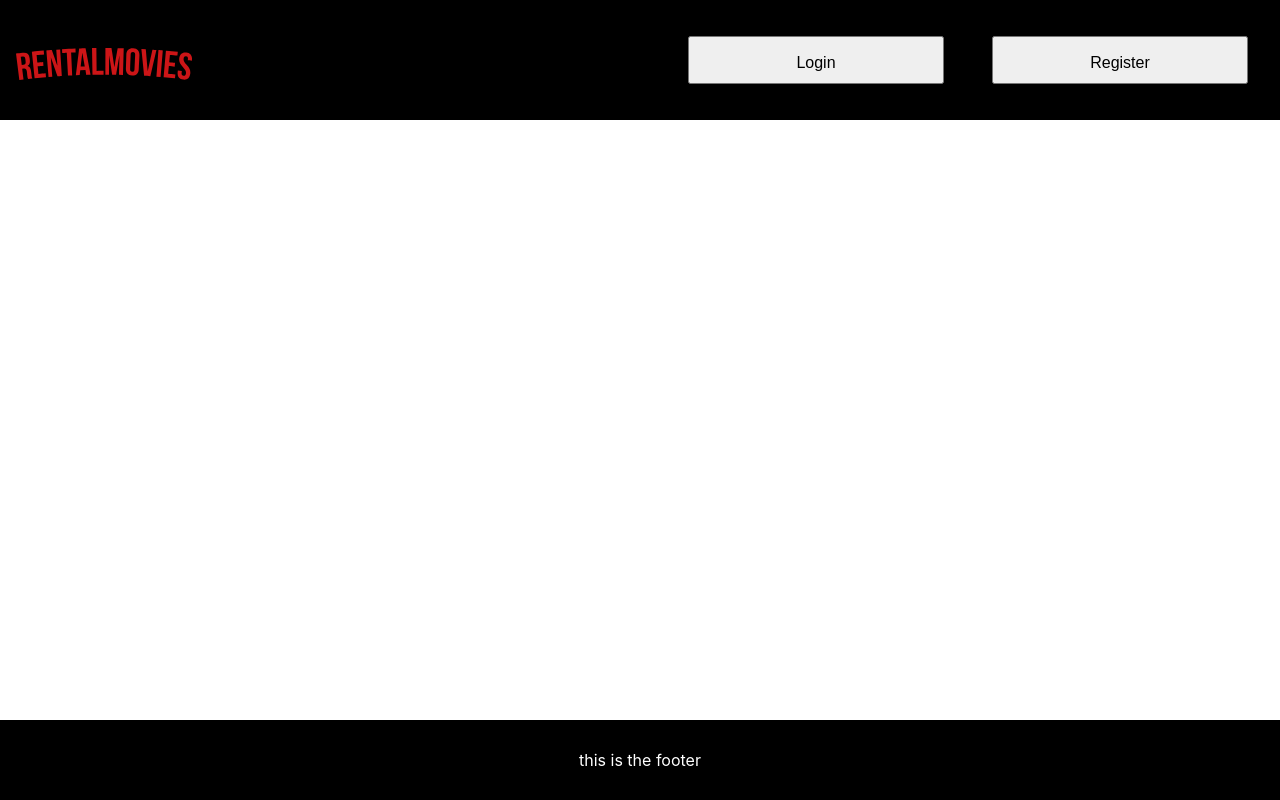
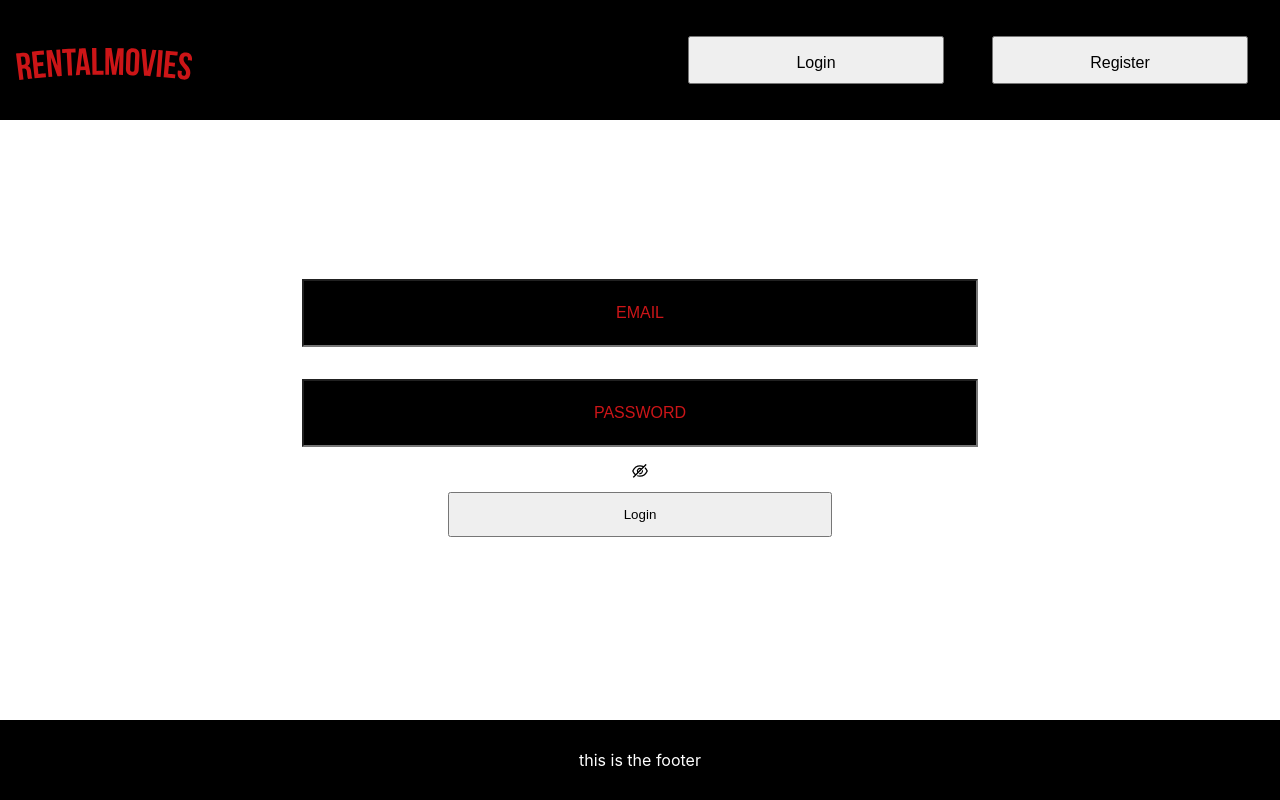
Before and after one commit to jhonjlinaresb/frontmovies, a React (Create React App) app: page /login in a window 1280 px wide. Built offline with nearby package versions, Linux system fonts and the light colour scheme.

Commit message:
Fix Login

```diff
--- a/src/App.js
+++ b/src/App.js
@@ -9,6 +9,7 @@ import Register from './containers/Register/Register'
 import Profile from './containers/Profile/Profile'
 import Header from './components/Header/Header'
 import Footer from './components/Footer/Footer'
+import Login from './containers/Login/Login';
 
 function App() {
   return (
@@ -17,6 +18,7 @@ function App() {
         <Header/>
         <Switch>
         <Route path='/' component={Home} exact />
+          <Route path='/login' component={Login} exact />
           <Route path='/register' component={Register} exact />
           <Route path='/profile' component={Profile} exact />
           </Switch>
--- a/src/components/Header/Header.scss
+++ b/src/components/Header/Header.scss
@@ -9,6 +9,7 @@
     justify-content: space-evenly;
     position: fixed;
     top: 0;
+    z-index: -1;
 }
 
 .logoContainer{
--- a/src/containers/Login/Login.jsx
+++ b/src/containers/Login/Login.jsx
@@ -0,0 +1,88 @@
+import React from 'react';
+import { Form, Input, Button, notification } from 'antd';
+import './Login.scss';
+import axios from 'axios';
+
+const layout = {
+    labelCol: {
+        span: 8,
+    },
+    wrapperCol: {
+        span: 16,
+    },
+};
+const tailLayout = {
+    wrapperCol: {
+        offset: 8,
+        span: 16,
+    },
+};
+const Login = () => {
+    const onFinish = (user) => {
+        axios.post(process.env.REACT_APP_BASE_URL+'/user/login', user)
+            .then(res => {
+                console.log(res.data)
+                notification.success({ message :'Bienvenido a RENTALMOVIES',description:'Usuario logueado con éxito'})
+            }).catch(error => {
+                notification.error({ message: 'Error en el registro', description: 'Hubo un error al tratar de registrar al usuario, revisa tus campos' })
+            })
+    };
+
+    const onFinishFailed = (errorInfo) => {
+        console.log('Failed:', errorInfo);
+    };
+    return (
+        <div className="formContainer">
+        <Form
+            {...layout}
+            name="basic"
+            initialValues={{
+                remember: true,
+            }}
+            onFinish={onFinish}
+            onFinishFailed={onFinishFailed}
+        >
+
+            <Form.Item
+                name="email"
+                rules={[
+                    {
+                        required: true,
+                        message: 'Por favor introduzca su email!',
+                    },
+                    {
+                        type:'email',
+                        message: 'El email que ha rgistrado',
+                    }
+                ]}
+            >
+                <Input placeholder="EMAIL"/>
+            </Form.Item>
+
+            <Form.Item
+                name="password"
+                rules={[
+                    {
+                        required: true,
+                        message: 'Por favor introduzca su contraseña!',
+                    },
+                    {
+                        pattern:/^(?=.*[a-z])(?=.*[A-Z])(?=.*\d)(?=.*[@$!%*?&])[A-Za-z\d@$!%*?&]{8,10}$/,
+                        message: 'Su contraseña debe contener al menos una minúscula, una mayúscula, un número,un carácter especial, y debe estar entre 8 y 10 carácteres de longitud!',
+                    }
+                ]}
+            >
+                <Input.Password placeholder="PASSWORD"/>
+            </Form.Item>
+
+            <Form.Item {...tailLayout}>
+                <Button type="primary" htmlType="submit">
+                    Login
+                </Button>
+            </Form.Item>
+        </Form>
+        </div>
+    )
+}
+
+export default Login;
--- a/src/containers/Login/Login.scss
+++ b/src/containers/Login/Login.scss
@@ -0,0 +1,38 @@
+.formContainer {
+    width: 50vw;
+    height: 100vh;
+    display: flex;
+    flex-direction: column;
+    align-items: center;
+    justify-content: center;
+    margin: 0 25vw 0 25vw;
+}
+
+input {
+    width: 50vw;
+    height: 2em;
+    padding: 1em;
+    background-color: black;
+    color: #cc1518;
+    margin: 1em 1em 1em 1em ;
+    text-align: center;
+    font-size: 1em;
+}
+
+::placeholder {
+    color: #cc1518;
+    text-align: center;
+    font-size: 1em;
+}
+
+#basic *{
+    align-items: center;
+    display: flex;
+    flex-direction: column;
+}
+
+button{
+    width: 30vw;
+    margin-top: 1em;
+    padding: 1em;
+}
```
